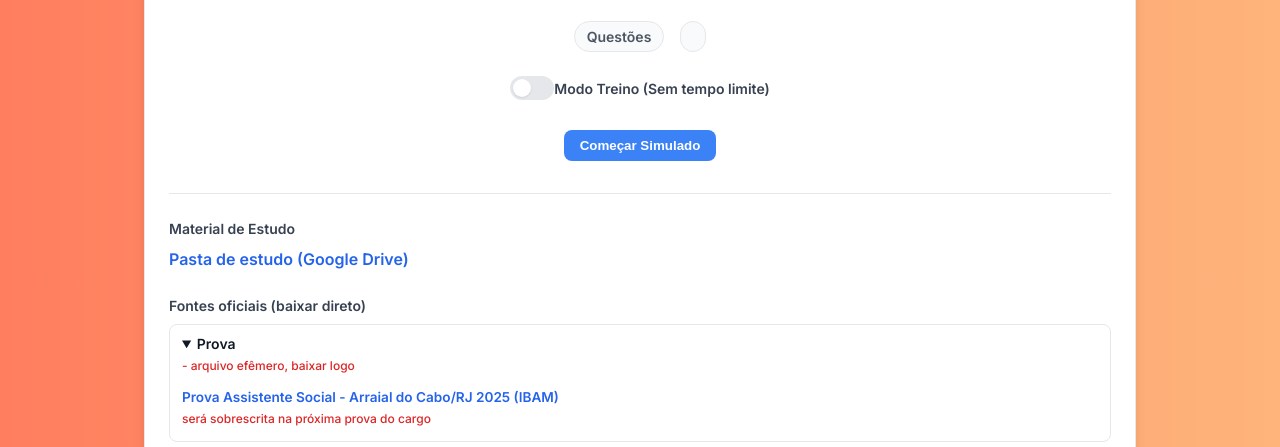
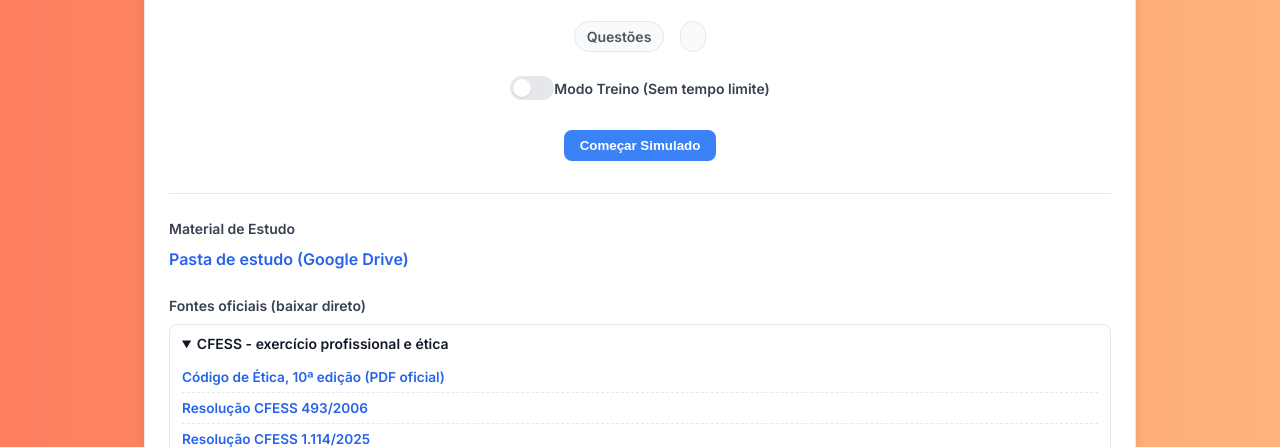
Before and after one commit to hericmr/camaradas, a website built with Vite: page index.html in a window 1280 px wide. Shown: the part 477-924 px from the top of the page. Built offline with nearby package versions, Linux system fonts and the light colour scheme.

Commit message:
fix: remover bloco de link efêmero da prova em Fontes oficiais

```diff
--- a/index.html
+++ b/index.html
@@ -63,16 +63,6 @@
             <div class="study-sources">
 
               <details class="study-source-group" open>
-                <summary>Prova <span class="study-warn">- arquivo efêmero, baixar logo</span></summary>
-                <ul>
-                  <li>
-                    <a href="https://www.ibam-concursos.org.br/documento/Ass_Soc.pdf" target="_blank" rel="noopener">Prova Assistente Social - Arraial do Cabo/RJ 2025 (IBAM)</a>
-                    <span class="study-warn">será sobrescrita na próxima prova do cargo</span>
-                  </li>
-                </ul>
-              </details>
-
-              <details class="study-source-group">
                 <summary>CFESS - exercício profissional e ética</summary>
                 <ul>
                   <li><a href="https://www.cfess.org.br/arquivos/CEP_CFESS-SITE.pdf" target="_blank" rel="noopener">Código de Ética, 10ª edição (PDF oficial)</a></li>
```
